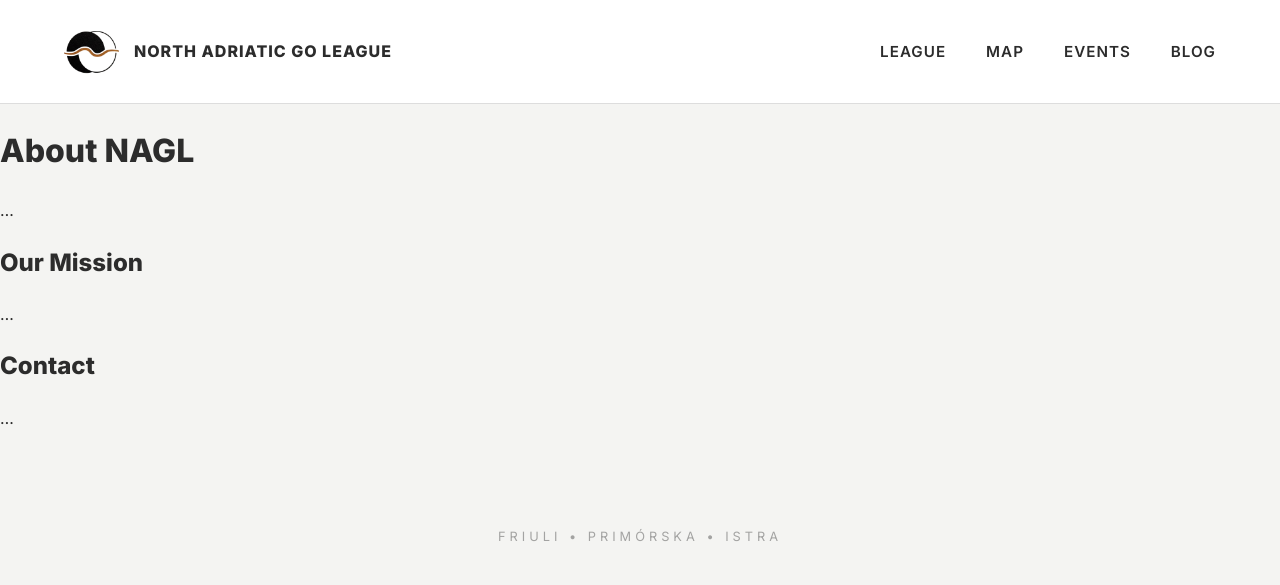
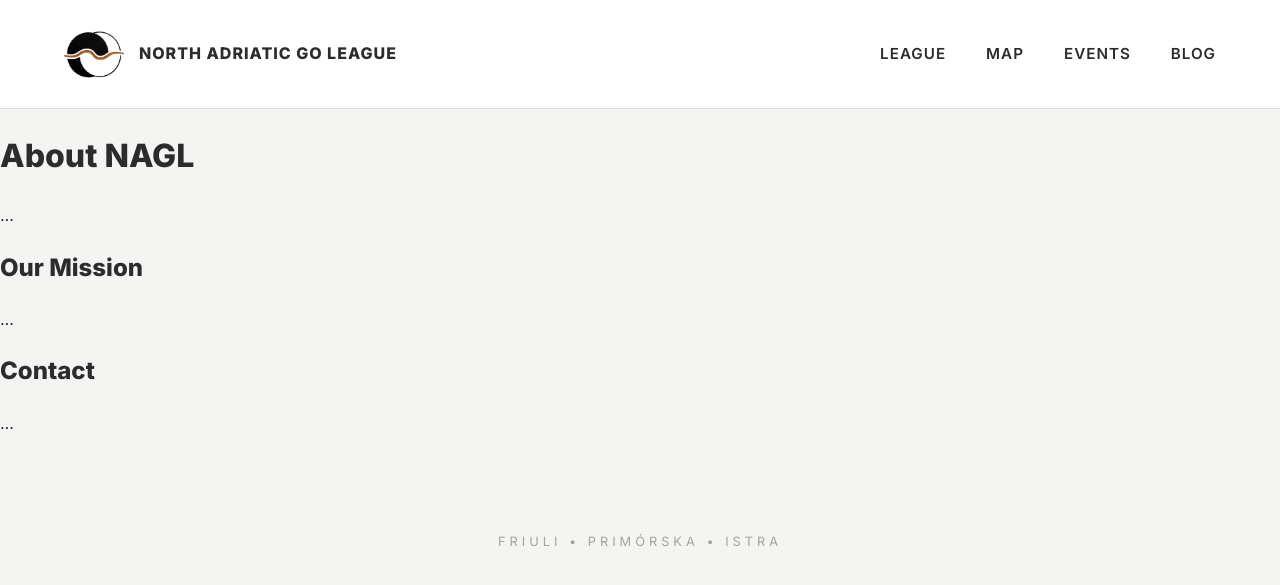
Before and after one commit to North-Adriatic-Go-League/north-adriatic-go-league.github.io, a Jekyll site: the page built from about.md, in a window 1280 px wide. Shown: the top 585 px of the page. Built offline with Jekyll 4.4.1, drawn with Linux system fonts in a browser that asks for light colours; some web fonts are replaced.

Commit message:
Update style.css

```diff
--- a/assets/css/style.css
+++ b/assets/css/style.css
@@ -50,20 +50,22 @@ nav {
 }
 
 .logo-circle {
-    width: 50px;
-    height: 50px;
+    width: 60px;
+    height: 60px;
     border: none !important;
     display: flex;
     align-items: center;
     justify-content: center;
-    overflow: hidden;
+    overflow: visible;
     background: transparent !important;
     box-shadow: none !important;
     outline: none !important;
 }
 
 .logo-container img {
-    display: block;
+    max-width: 100%;
+    height: auto;
+    object-fit: contain;
 }
 
 .logo-text {
@@ -99,7 +101,7 @@ nav a:hover { color: var(--accent); }
 @media (min-width: 768px) {
     nav { flex-wrap: nowrap; padding: 1.5rem 5%; }
     nav ul { width: auto; margin: 0; gap: 2.5rem; }
-    .logo-circle { width: 55px; height: 55px; font-size: 0.9rem; }
+    .logo-circle { width: 60px; height: 60px; font-size: 0.9rem; }
 }
 
 /* --- HERO SECTION --- */
```
